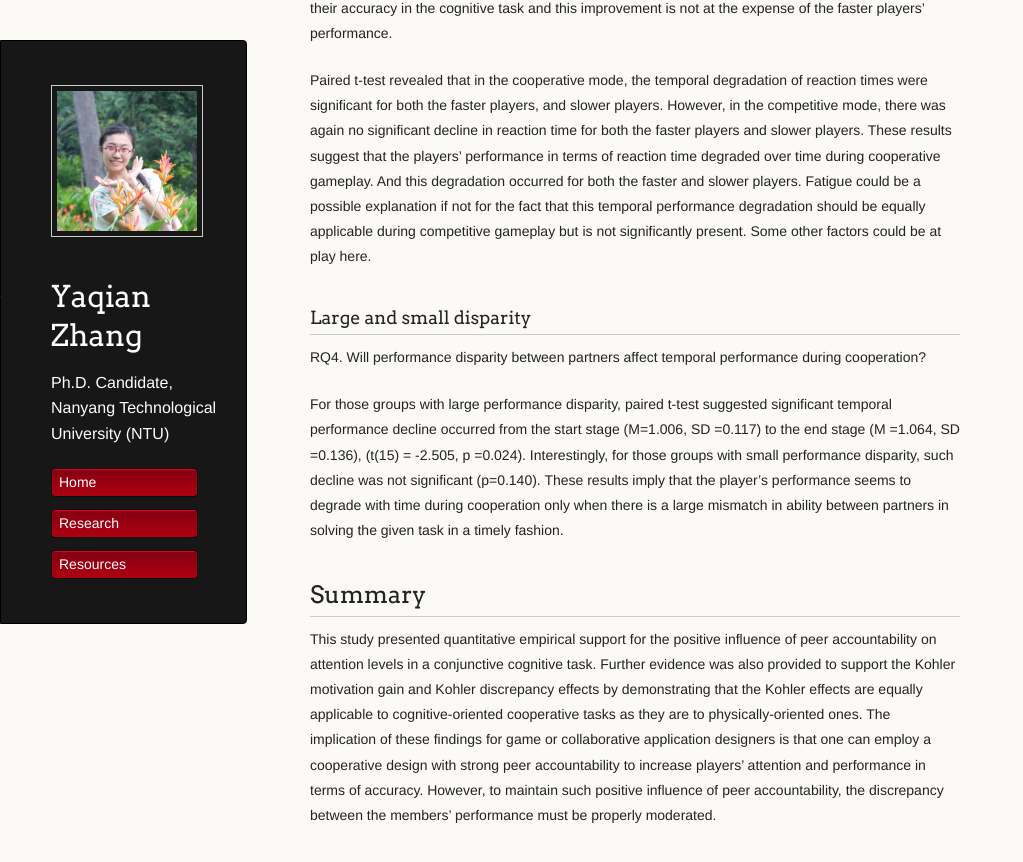
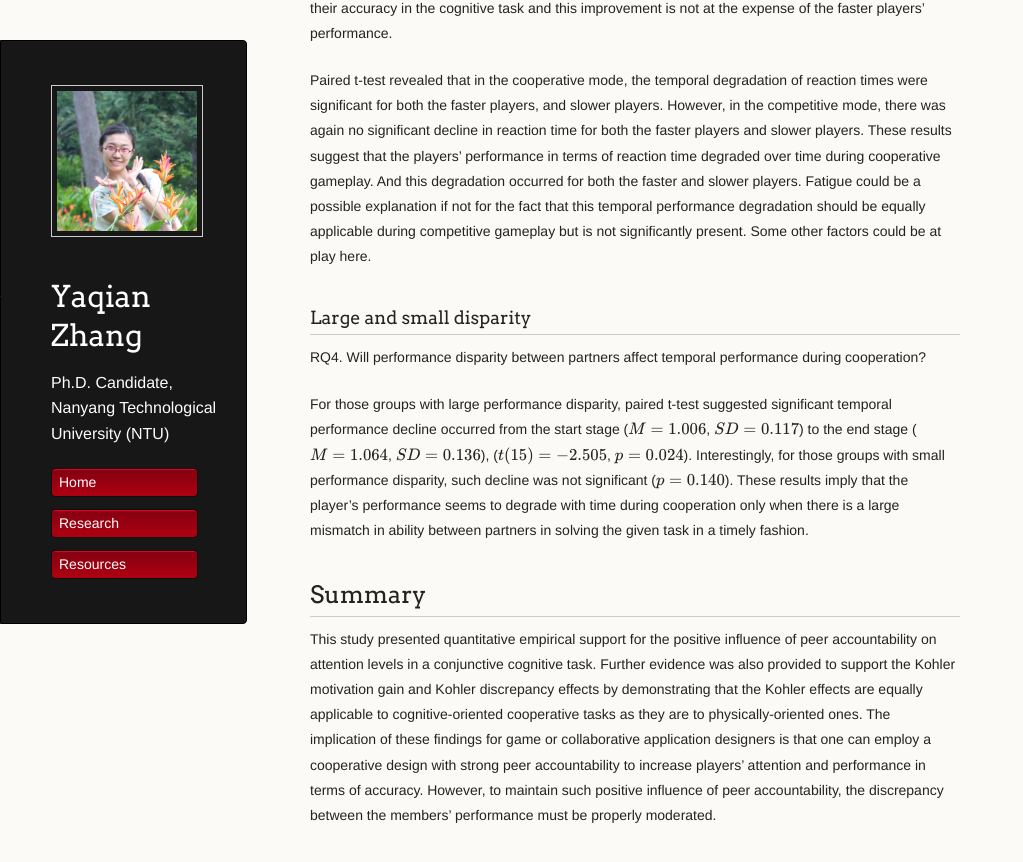
Before and after one commit to YaqianZhang/yaqianzhang.github.io, a Jekyll site: the page built from _posts/2018-02-16-peer-accountability-on-attention.md, in a window 1280 px wide and 900 px high, scrolled down 3940 px. Shown: the top 862 px of the window, without its empty margins (0-1023 px from the left). Built offline with Jekyll 4.4.1, drawn with Linux system fonts in a browser that asks for light colours; formulas are drawn with MathJax 3; some of the changed text lies outside the part shown.

Commit message:
Update 2018-02-16-peer-accountability-on-attention.md

```diff
--- a/_posts/2018-02-16-peer-accountability-on-attention.md
+++ b/_posts/2018-02-16-peer-accountability-on-attention.md
@@ -23,7 +23,7 @@ In competitive gameplay, the goal of each player is to surpass the score achieve
 In cooperative play, the goal of the game is to beat the score the previous participating team achieved during their corresponding round. The team will be informed whether they have won or lost at the end of each round. Team members cooperate in the following manner. Both will receive the same question simultaneously. As seen in Fig. 1(b), there are two locks on display. Each player controls one lock. More specifically, if one finishes the question correctly, he will see the left lock open with the sound of a delightful chime and if his partner also finishes the question correctly, he will see the right lock open as well. However, if one team member answers the question incorrectly, a red cross will appear on the corresponding lock, as seen in Fig. 1(b), along with the sound of an error buzzer. Only when both players make their selection, can they move on to the next question. If any of the two answers is incorrect, the team gets no points.
 <figure style="text-align:center">
  <img src="/images/fig1.PNG" alt="hi" align = "center" height="300"/>
- <figcaption>style=" text-align: center">Figure 1. Multiplayer game based on the Stroop effect: (a) The game screen of player B in the competitive mode. The locks are inactive. (b) The game screen of player A in the cooperative play, where player A has completed correctly (left lock open) but partnering player B made a mistake (right lock shows a red cross).</figcaption>
+ <figcaption style=" text-align: center">Figure 1. Multiplayer game based on the Stroop effect: (a) The game screen of player B in the competitive mode. The locks are inactive. (b) The game screen of player A in the cooperative play, where player A has completed correctly (left lock open) but partnering player B made a mistake (right lock shows a red cross).</figcaption>
 </figure>
 
 
@@ -61,7 +61,7 @@ Paired t-test revealed that in the cooperative mode, the temporal degradation of
 
 RQ4. Will performance disparity between partners affect temporal performance during cooperation?
 
-For those groups with large performance disparity, paired t-test suggested significant temporal performance decline occurred from the start stage (M=1.006, SD =0.117) to the end stage (M =1.064, SD =0.136), (t(15) = -2.505, p =0.024). Interestingly, for those groups with small performance disparity, such decline was not significant (p=0.140). These results imply that the player's performance seems to degrade with time during cooperation only when there is a large mismatch in ability between partners in solving the given task in a timely fashion.
+For those groups with large performance disparity, paired t-test suggested significant temporal performance decline occurred from the start stage ($$M=1.006$$, $$SD =0.117$$) to the end stage ($$M =1.064$$, $$SD =0.136$$), ($$t(15)=-2.505$$, $$p =0.024$$). Interestingly, for those groups with small performance disparity, such decline was not significant ($$p=0.140$$). These results imply that the player's performance seems to degrade with time during cooperation only when there is a large mismatch in ability between partners in solving the given task in a timely fashion.
 
 ## Summary
 This study presented quantitative empirical support for the positive influence of peer accountability on attention levels in a conjunctive cognitive task. Further evidence was also provided to support the Kohler motivation gain and Kohler discrepancy effects by demonstrating that the Kohler effects are equally applicable to cognitive-oriented cooperative tasks as they are to physically-oriented ones. The implication of these findings for game or collaborative application designers is that one can employ a cooperative design with strong peer accountability to increase players' attention and performance in terms of accuracy. However, to maintain such positive influence of peer accountability, the discrepancy between the members' performance must be properly moderated.
```
